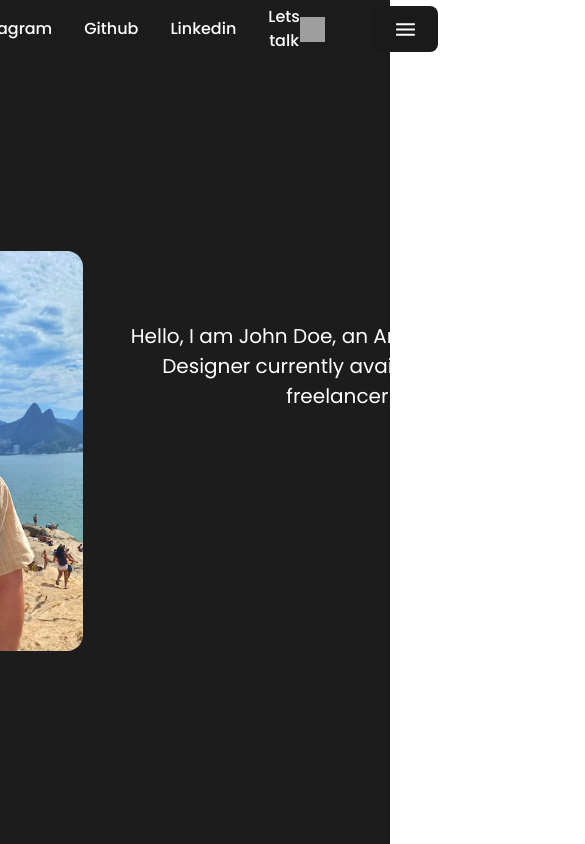
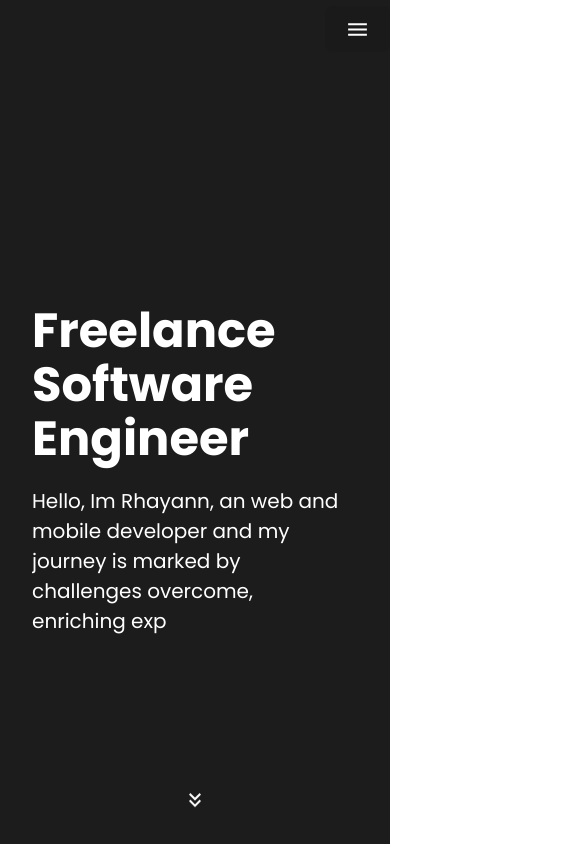
Before and after one commit to rhayann1337/new-portfolio, a React (Vite) app: page / in a window 390 px wide. Shown: the top 844 px of the page, 585 px wide, since content can reach past the window. Built offline with nearby package versions, Linux system fonts and the light colour scheme; grey boxes are pictures that could not be loaded.

Commit message:
adjusting home component

```diff
--- a/src/pages/Home/Home.tsx
+++ b/src/pages/Home/Home.tsx
@@ -6,18 +6,19 @@ import {
   Icon,
   Photo,
   Description,
+  ScrollAnimation,
 } from "./styles";
 import MenuIcon from "../../assets/menuIcon.svg";
 import { Box, Modal } from "@mui/material";
-import { isMobile } from "react-device-detect";
 import CloseIcon from "@mui/icons-material/Close";
 import ProfilePhoto from "../../assets/profile.png";
+import KeyboardDoubleArrowDownIcon from "@mui/icons-material/KeyboardDoubleArrowDown";
 
 export const Home: React.FC = () => {
   const [showMenu, setShowMenu] = useState(false);
 
   const text =
-    "Hello, I am John Doe, an Art Director and Digital Designer currently available to work as a freelancer or full-time. Lorem ipsum dolor sit amet, consectetur adipiscing elit. Lorem ipsum dolor sit amet, consectetur adipiscing elit.";
+    "Hello, Im Rhayann, an web and mobile developer and my journey is marked by challenges overcome, enriching experiences and an unwavering commitment to excellence.";
   const [displayText, setDisplayText] = useState("");
   const [charIndex, setCharIndex] = useState(0);
 
@@ -36,8 +37,7 @@ export const Home: React.FC = () => {
 
   return (
     <div>
-      <Header isMobile={isMobile}>
-        {!isMobile && (
+      <Header>
         <>
           <a>Instagram</a>
           <a>Github</a>
@@ -52,7 +52,6 @@ export const Home: React.FC = () => {
             />
           </a>
         </>
-        )}
 
         <button onClick={() => setShowMenu(true)}>
           <img src={MenuIcon} width={25} height={25} alt="Menu" />
@@ -66,6 +65,7 @@ export const Home: React.FC = () => {
               alignItems: "center",
               justifyContent: "center",
               border: "none",
+              backgroundColor: "rgba(16, 16, 16, 0.9)",
             }}
           >
             <ModalContent>
@@ -88,8 +88,13 @@ export const Home: React.FC = () => {
           <img src={ProfilePhoto} alt="ProfilePhoto" />
         </Photo>
         <Description>
+          <h3>Freelance</h3>
+          <h3>Software Engineer</h3>
           <p>{displayText}</p>
         </Description>
+        <ScrollAnimation>
+          <KeyboardDoubleArrowDownIcon sx={{ color: "white" }} />
+        </ScrollAnimation>
       </ContainerHome>
     </div>
   );
--- a/src/pages/Home/styles.ts
+++ b/src/pages/Home/styles.ts
@@ -1,19 +1,15 @@
 import styled from "styled-components";
 
-type HeaderProps = {
-  isMobile?: boolean;
-};
-
-export const Header = styled.div<HeaderProps>`
+export const Header = styled.div`
   display: flex;
   align-items: center;
-  justify-content: ${({ isMobile }) => (isMobile ? "flex-end" : "center")};
+  justify-content: flex-end;
   width: 100%;
   height: 58px;
 
   a {
     font-family: Poppins, sans-serif;
-    display: flex;
+    display: none;
     align-items: center;
     margin: 0 16px;
     cursor: pointer;
@@ -26,6 +22,11 @@ export const Header = styled.div<HeaderProps>`
 
     img:hover {
       animation: slideRight 1s linear infinite;
+    }
+
+    @media (min-width: 767px) {
+      justify-content: "center";
+      display: flex;
     }
   }
 
@@ -44,8 +45,8 @@ export const Header = styled.div<HeaderProps>`
   button {
     display: flex;
     align-items: center;
-    justify-content: center;
-    margin-left: ${({ isMobile }) => (isMobile ? 0 : "32px")};
+
+    margin-left: 0;
 
     svg {
       cursor: pointer;
@@ -55,6 +56,10 @@ export const Header = styled.div<HeaderProps>`
 
   @media (min-width: 767px) {
     height: 92px;
+    justify-content: center;
+    button {
+      margin-left: 32px;
+    }
   }
 `;
 
@@ -65,6 +70,7 @@ export const ModalContent = styled.div`
   justify-content: center;
   max-height: 100%;
   width: fit-content;
+  background-color: rgba(16, 16, 16, 0.8);
 
   a {
     font-size: 28px;
@@ -96,9 +102,7 @@ export const ContainerHome = styled.div`
 `;
 
 export const Photo = styled.div`
-  display: flex;
-  width: 340px;
-  height: 400px;
+  display: none;
 
   img {
     width: 340px;
@@ -114,6 +118,7 @@ export const Photo = styled.div`
   @media (min-width: 767px) {
     width: 425px;
     height: 500px;
+    display: flex;
 
     img {
       width: 425px;
@@ -123,18 +128,38 @@ export const Photo = styled.div`
 `;
 
 export const Description = styled.div`
-  height: 300px;
   padding: 0 32px;
-  max-width: 500px;
-  min-width: 500px;
+  height: 294px;
+  width: 100%;
+  border-radius: 16px;
+
+  h3 {
+    font-size: 48px;
+    line-height: 54px;
+    font-weight: 700;
+    color: #ffffff;
+    margin: 0;
+    text-align: left;
+  }
 
   p {
-    min-width: 500px;
+    min-width: 90%;
     font-size: 20px;
     overflow: hidden;
     padding-right: 10px;
     color: #ffffff;
+    text-align: left;
     animation: typing 3.5s steps(40, end), blink-caret 0.75s step-end infinite;
+  }
+
+  @media (min-width: 767px) {
+    margin-left: 32px;
+    max-width: 500px;
+    min-width: 500px;
+
+    p {
+      min-width: 500px;
+    }
   }
 
   @keyframes typing {
@@ -157,3 +182,24 @@ export const Description = styled.div`
     }
   }
 `;
+
+export const ScrollAnimation = styled.div`
+  display: flex;
+  position: absolute;
+  bottom: 32px;
+  animation: bounce 1s infinite;
+  cursor: pointer;
+
+  @keyframes bounce {
+    0%,
+    20%,
+    50%,
+    80%,
+    100% {
+      transform: translateY(0);
+    }
+    40% {
+      transform: translateY(5px);
+    }
+  }
+`;
```
Lines whose indentation alone changed are shown as unchanged.
